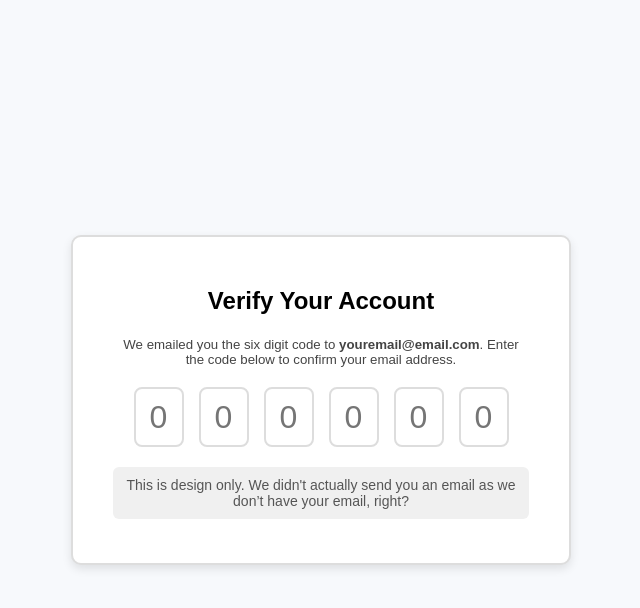
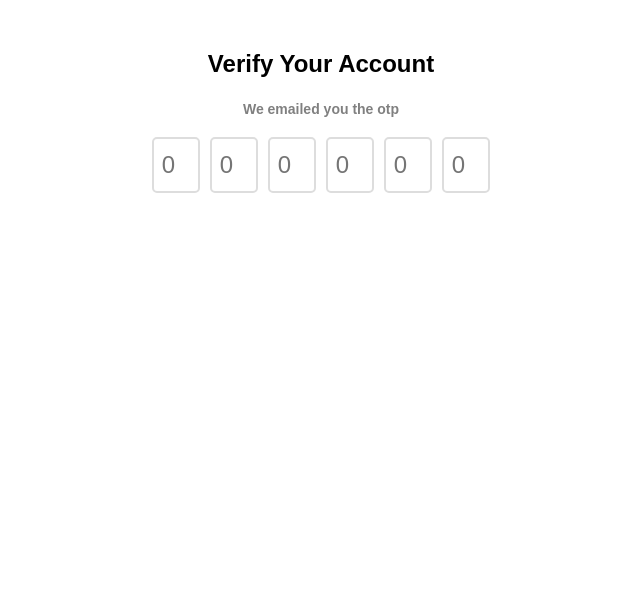
Before and after one commit to acciojob/OTP-Manas0066, a website: page main.html in a window 1280 px wide. Shown: the whole page, without its empty margins (319-959 px from the left). Drawn offline with Linux system fonts and the light colour scheme.

Commit message:
created a submission

```diff
--- a/main.html
+++ b/main.html
@@ -8,25 +8,16 @@
 
 <body>
 	<!-- the entire body must be written by student -->
-	 <div class="container">
-    <h2 id="verification_heading">Verify Your Account</h2>
-    <h5 id="verification_subtext">
-      We emailed you the six digit code to <b>youremail@email.com</b>.
-      Enter the code below to confirm your email address.
-    </h5>
+	 <h2 id="verification_heading">Verify Your Account</h2>
+  <h5 id="verification_subtext">We emailed you the otp</h5>
 
-    <div class="code-container">
-      <input class="code" type="text" maxlength="1" placeholder="0" required>
-      <input class="code" type="text" maxlength="1" placeholder="0" required>
-      <input class="code" type="text" maxlength="1" placeholder="0" required>
-      <input class="code" type="text" maxlength="1" placeholder="0" required>
-      <input class="code" type="text" maxlength="1" placeholder="0" required>
-      <input class="code" type="text" maxlength="1" placeholder="0" required>
-    </div>
-
-    <p class="note">
-      This is design only. We didn't actually send you an email as we don’t have your email, right?
-    </p>
+  <div class="code-container">
+    <input class="code" id="code-1" type="number" min="0" max="9" placeholder="0" required>
+    <input class="code" id="code-2" type="number" min="0" max="9" placeholder="0" required>
+    <input class="code" id="code-3" type="number" min="0" max="9" placeholder="0" required>
+    <input class="code" id="code-4" type="number" min="0" max="9" placeholder="0" required>
+    <input class="code" id="code-5" type="number" min="0" max="9" placeholder="0" required>
+    <input class="code" id="code-6" type="number" min="0" max="9" placeholder="0" required>
   </div>
     <script type="text/javascript" src="./script.js">
 </script>
--- a/styles.css
+++ b/styles.css
@@ -1,64 +1,31 @@
-/*  your css code here. If applicable */
-* {
-  box-sizing: border-box;
+body {
       font-family: Arial, sans-serif;
+      text-align: center;
+      margin-top: 50px;
     }
-
-body {
-  display: flex;
-  justify-content: center;
-  align-items: center;
-  height: 100vh;
-  margin: 0;
-  background: #f7f9fc;
-}
-
-.container {
-  background: white;
-  padding: 30px 40px;
-  border-radius: 10px;
-  box-shadow: 0 4px 10px rgba(0,0,0,0.1);
-  max-width: 500px;
-  text-align: center;
-  border: 2px solid #ddd;
-}
-
     #verification_heading {
+      font-size: 24px;
       margin-bottom: 10px;
     }
-
     #verification_subtext {
-  color: #444;
-  font-weight: 400;
+      font-size: 14px;
+      color: gray;
       margin-bottom: 20px;
     }
-
     .code-container {
       display: flex;
       justify-content: center;
-  gap: 15px;
-  margin-bottom: 20px;
+      gap: 10px;
     }
-
     .code {
-  width: 50px;
-  height: 60px;
+      width: 40px;
+      height: 50px;
+      font-size: 24px;
       text-align: center;
-  font-size: 32px;
       border: 2px solid #ddd;
-  border-radius: 8px;
+      border-radius: 5px;
+    }
+    .code:focus {
+      border-color: #4CAF50;
       outline: none;
-  transition: border-color 0.2s;
     }
-
-.code:focus {
-  border-color: #4a90e2;
-}
-
-.note {
-  background: #f0f0f0;
-  color: #555;
-  padding: 10px;
-  border-radius: 6px;
-  font-size: 14px;
-}
```
Lines whose indentation alone changed are shown as unchanged.
